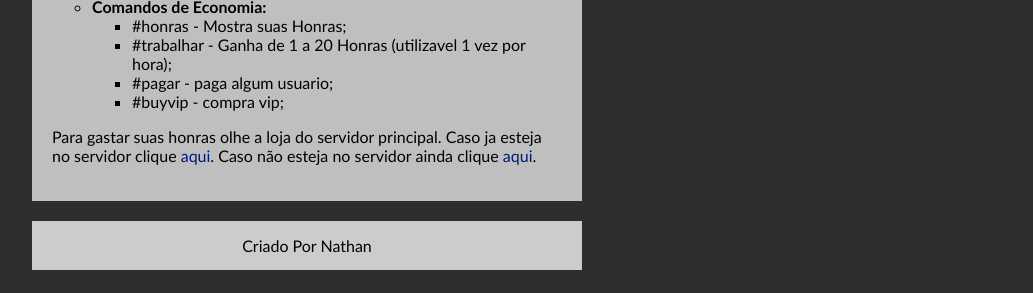
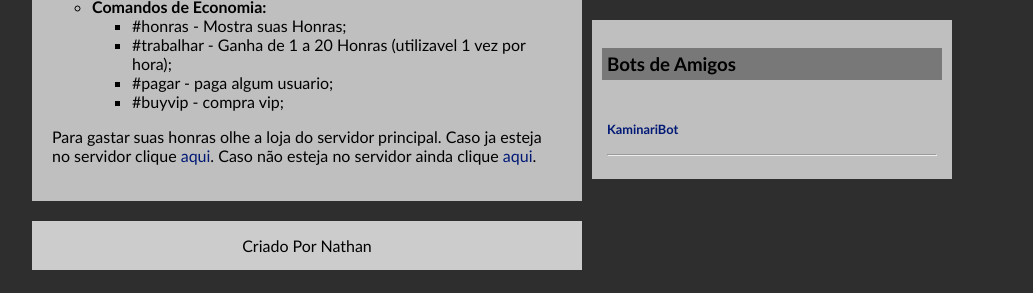
Before and after one commit to HonraGt/HonraGt.github.io, a plain HTML site: page comandos.html in a window 1280 px wide. Shown: the part 1135-1428 px from the top of the page, without its empty margins (148-1181 px from the left). Drawn offline with Linux system fonts and the light colour scheme.

Commit message:
Initial commit

```diff
--- a/comandos.html
+++ b/comandos.html
@@ -196,9 +196,16 @@
             <div class="conteudo-lateral">
                 <h3>Mais Informações</h3>
                 <a href="https://discord.com/oauth2/authorize?client_id=717412674941616138&scope=bot&permissions=8
-"><img border="0" src="https://i.imgur.com/KZM5CMf.gif" alt="Adicione o GameCenter Helper" /></a>
+            "><img border="0" src="https://i.imgur.com/KZM5CMf.gif" alt="Adicione o GameCenter Helper" /></a>
                 <a href="https://discord.gg/Q7mzrTX
-"><img border="0" src="https://i.imgur.com/DGzHkql.gif" alt="Entre no servidor" /></a>
+            "><img border="0" src="https://i.imgur.com/DGzHkql.gif" alt="Entre no servidor" /></a>
+            </div>
+            <div class="conteudo-lateral">
+                <h3>Bots de Amigos</h3>
+                <div class="postagem-lateral">
+                    <h4> <a href="https://kaminari.kallel.tech/">KaminariBot</h4> </a>
+                        <hr/>
+                </div>
             </div>
         </div>
         <div id="rodape">
```
Also changed, not shown: index.html (+8 -1 lines).
